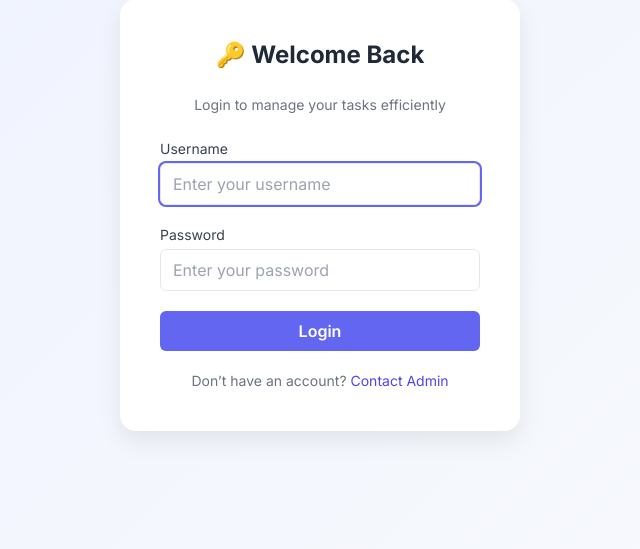
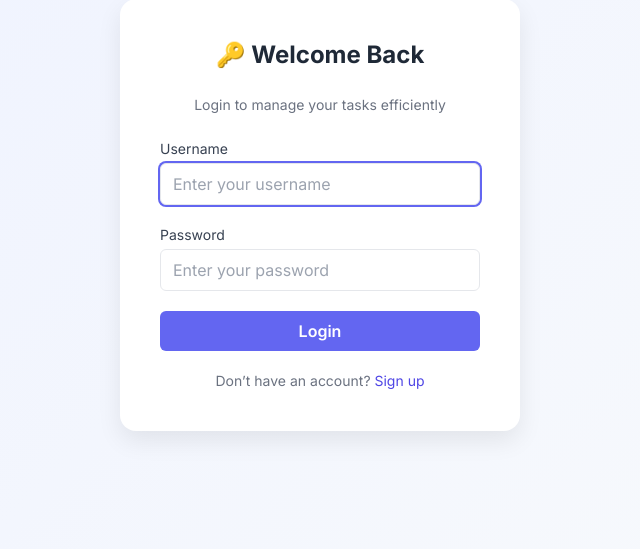
Before and after one commit to Sanjaykumaar123/entrans, a Django app: page /accounts/login/ in a window 1280 px wide. Shown: the part 185-734 px from the top of the page, without its empty margins (320-960 px from the left). Run offline with Django 5.2, Linux system fonts and the light colour scheme; some libraries are stand-ins or nearby versions.

Commit message:
Update login.html

```diff
--- a/SE_project/TaskManager/todo/templates/registration/login.html
+++ b/SE_project/TaskManager/todo/templates/registration/login.html
@@ -67,11 +67,14 @@
     </form>
 
     <div class="mt-5 text-center">
-      <p class="text-sm text-gray-500">
-        Don’t have an account? <a href="#" class="text-indigo-600 font-medium hover:underline">Contact Admin</a>
-      </p>
-    </div>
-  </div>
+  <p class="text-sm text-gray-500">
+    Don’t have an account?
+    <a href="{% url 'signup' %}" class="text-indigo-600 font-medium hover:underline">
+      Sign up
+    </a>
+  </p>
+</div>
+
 
 </body>
 </html>
```
